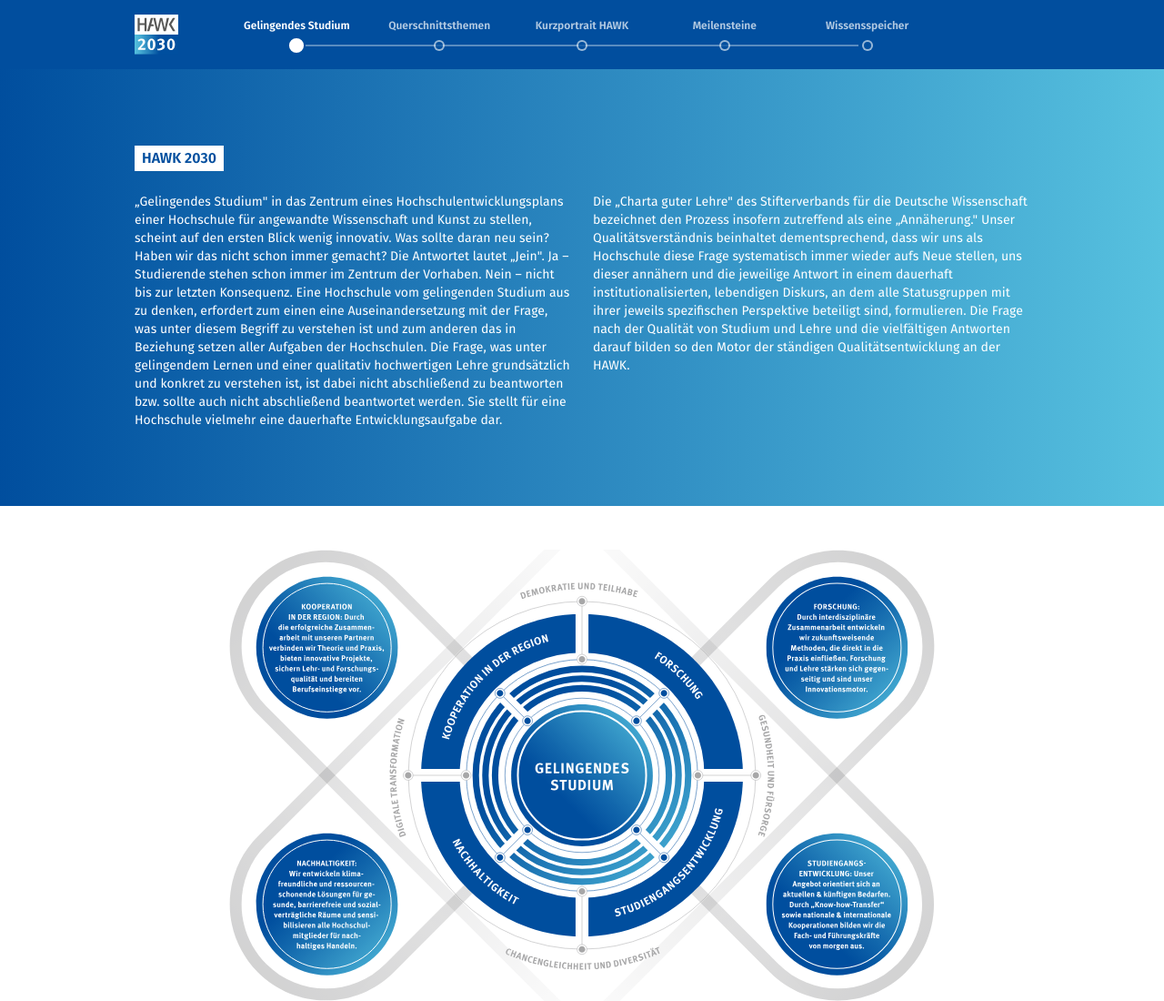
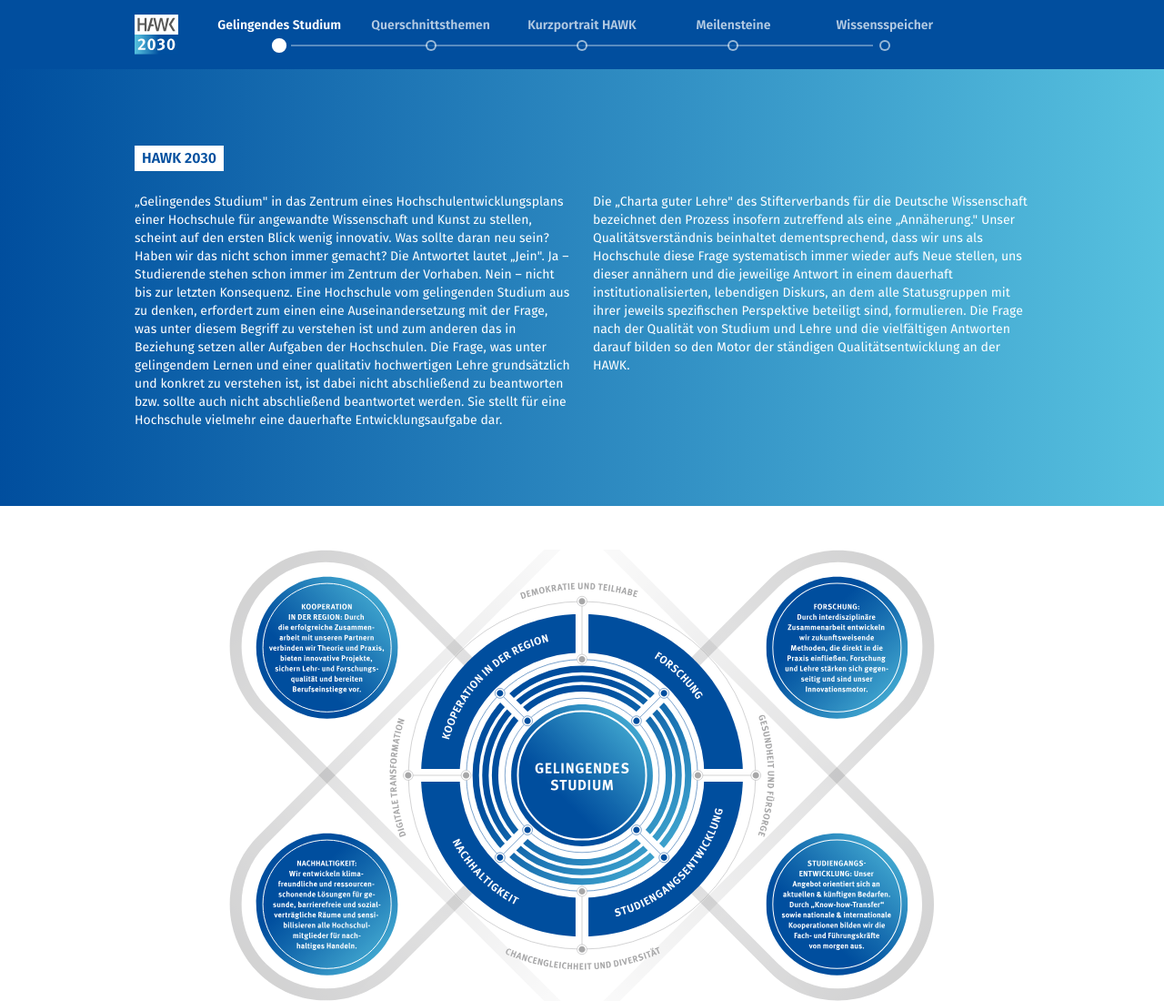
Before and after one commit to hawk-digital-environments/HEP-Landing-Page, a plain HTML site: page index.html in a window 1280 px wide. Shown: the top 1100 px of the page at 91% size. Drawn offline with nearby package versions, Linux system fonts and the light colour scheme.

Commit message:
Adjust header nav width, spacing and font sizes
Update index.html: increase center nav max width (min(760px -> min(800px)), tighten grid gaps (gap-3/lg:gap-6 -> gap-4/lg:gap-8) and bump navigation link text size from text-xs/4 to text-sm/4 for improved readability and spacing in the header navigation.

```diff
--- a/index.html
+++ b/index.html
@@ -115,28 +115,28 @@
     <header class="self-stretch sticky top-0 bg-[#014E9E] z-50" data-header>
       <div class="max-w-[1280px] mx-auto grid grid-cols-[1fr_auto_1fr] items-center px-6 md:px-12 lg:px-37 py-4 gap-6">
         <a href="#top" class="w-12 h-11 shrink-0 bg-cover bg-position-[50%]" style="background-image: url('assets/logo-hawk2030.svg')" aria-label="HAWK 2030"></a>
-        <nav class="hidden md:block justify-self-center whitespace-nowrap w-[min(760px,calc(100vw-10rem))]" data-section-progress aria-label="Hauptnavigation">
-          <div class="relative grid grid-cols-5 items-end gap-3 lg:gap-6 text-center">
+        <nav class="hidden md:block justify-self-center whitespace-nowrap w-[min(800px,calc(100vw-10rem))]" data-section-progress aria-label="Hauptnavigation">
+          <div class="relative grid grid-cols-5 items-end gap-4 lg:gap-8 text-center">
             <div class="section-progress-rail" role="progressbar" aria-label="Fortschritt auf der Seite" aria-valuemin="0" aria-valuemax="100" aria-valuenow="0" data-section-progress-meter>
               <div class="section-progress-fill"></div>
             </div>
-            <a href="#gelingendes-studium" class="relative z-10 flex flex-col items-center gap-2 py-1 font-sans font-bold text-white text-xs/4" data-section-link>
+            <a href="#gelingendes-studium" class="relative z-10 flex flex-col items-center gap-2 py-1 font-sans font-bold text-white text-sm/4" data-section-link>
               <span>Gelingendes Studium</span>
               <span class="section-progress-step" data-section-step aria-hidden="true"></span>
             </a>
-            <a href="#querschnittsthemen" class="relative z-10 flex flex-col items-center gap-2 py-1 font-sans font-bold text-white text-xs/4" data-section-link>
+            <a href="#querschnittsthemen" class="relative z-10 flex flex-col items-center gap-2 py-1 font-sans font-bold text-white text-sm/4" data-section-link>
               <span>Querschnittsthemen</span>
               <span class="section-progress-step" data-section-step aria-hidden="true"></span>
             </a>
-            <a href="#kurzportrait" class="relative z-10 flex flex-col items-center gap-2 py-1 font-sans font-bold text-white text-xs/4" data-section-link>
+            <a href="#kurzportrait" class="relative z-10 flex flex-col items-center gap-2 py-1 font-sans font-bold text-white text-sm/4" data-section-link>
               <span>Kurzportrait HAWK</span>
               <span class="section-progress-step" data-section-step aria-hidden="true"></span>
             </a>
-            <a href="#meilensteine" class="relative z-10 flex flex-col items-center gap-2 py-1 font-sans font-bold text-white text-xs/4" data-section-link>
+            <a href="#meilensteine" class="relative z-10 flex flex-col items-center gap-2 py-1 font-sans font-bold text-white text-sm/4" data-section-link>
               <span>Meilensteine</span>
               <span class="section-progress-step" data-section-step aria-hidden="true"></span>
             </a>
-            <a href="#wissensspeicher" class="relative z-10 flex flex-col items-center gap-2 py-1 font-sans font-bold text-white text-xs/4" data-section-link>
+            <a href="#wissensspeicher" class="relative z-10 flex flex-col items-center gap-2 py-1 font-sans font-bold text-white text-sm/4" data-section-link>
               <span>Wissensspeicher</span>
               <span class="section-progress-step" data-section-step aria-hidden="true"></span>
             </a>
```
